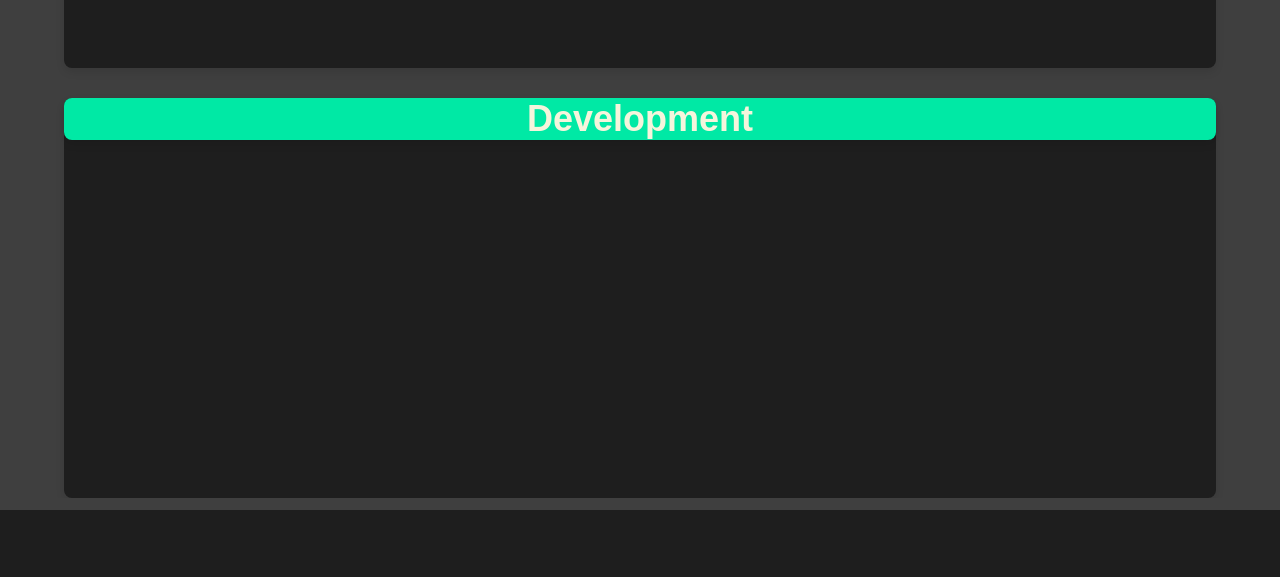
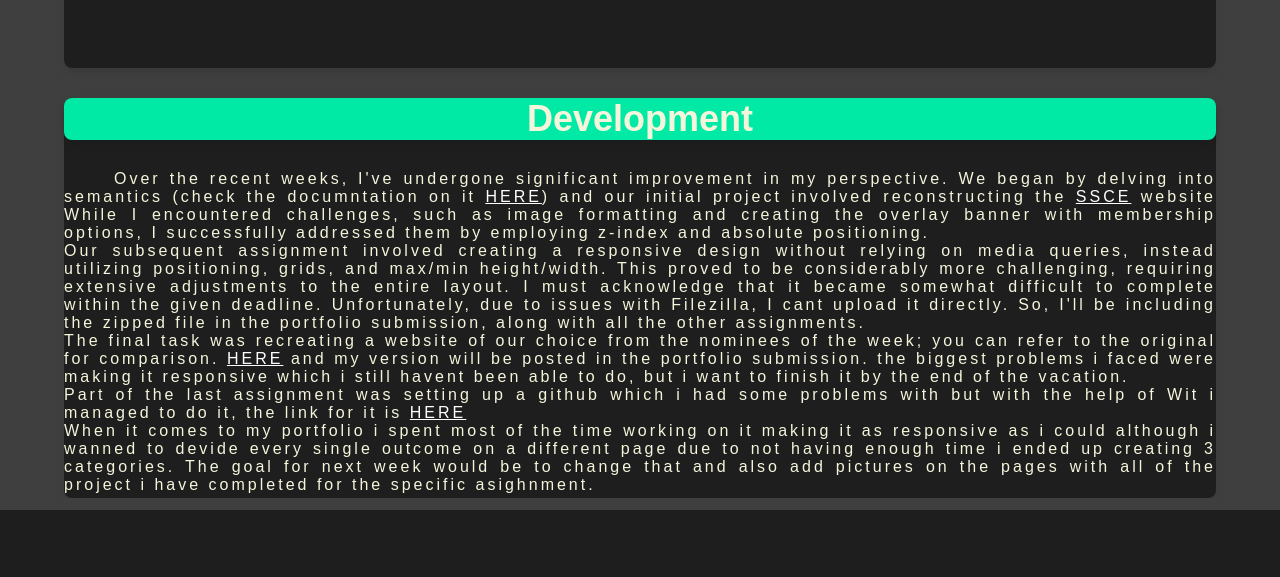
Before and after one commit to Kambo22/1ST-portfolio, a plain HTML site: page t_skills.html in a window 1280 px wide. Shown: the part 940-1517 px from the top of the page. Drawn offline with nearby package versions, Linux system fonts and the light colour scheme.

Commit message:
final development submission

```diff
--- a/t_skills.html
+++ b/t_skills.html
@@ -63,7 +63,20 @@
                 <h2>Development</h2>
             </header>
             <article>
-                <p></p>
+                <p>
+                    Over the recent weeks, I've undergone significant improvement in my perspective. We began by delving into semantics (check the documntation on it <a href="https://docs.google.com/document/d/17KJQNU4udWdpwx3fcNXjWWdLDEVrYxO5_jSKk5fmKBA/edit">HERE</a>)  and our initial project involved reconstructing
+                    the <a href="https://ssceindhoven.tue.nl">SSCE</a> website  While I encountered challenges, such as image formatting and creating the overlay banner with membership options, I successfully addressed them by employing z-index and absolute positioning. <br/>
+                    Our subsequent assignment involved creating a responsive design without relying on media queries, instead utilizing positioning, grids, and max/min height/width.
+                    This proved to be considerably more challenging, requiring extensive adjustments to the entire layout. I must acknowledge that it became somewhat difficult to complete within the given deadline. Unfortunately, due to issues with Filezilla, I cant upload it directly. So, I'll be including the zipped file in the portfolio submission,
+                    along with all the other assignments. <br/>
+                    The final task was recreating a website of our choice from the nominees of the week; you can refer to the original for comparison. <a href="https://www.rizontruck.com">HERE</a> and my version will be posted in the portfolio submission.
+                    the biggest problems i faced were making it responsive which i still havent been able to do, but i want to finish it by the end of the vacation.<br/>
+                    Part of the last assignment was setting up a github which i had some problems with but with the help of Wit i managed to do it, the link for it is <a href="https://github.com/Kambo22?tab=repositories">HERE</a><br/>
+                    When it comes to my portfolio i spent most of the time working on it making it as responsive as i could although i wanned to devide every single outcome on a different page due to not having enough time i ended up creating
+                    3 categories. The goal for next week would be to change that and also add pictures on the pages with all of the project i have completed for the specific asighnment.
+
+
+                </p>
             </article>
         </section>
 
```
